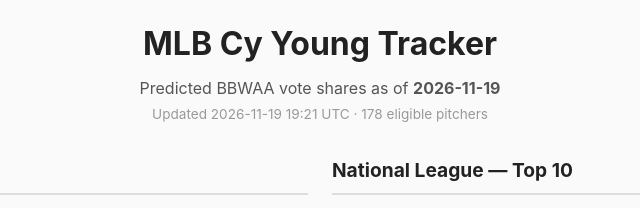
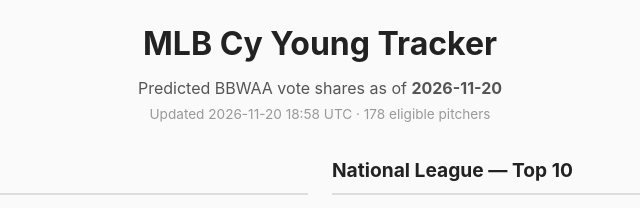
Before and after one commit to ccli-taipower/cyaward-claude, a plain HTML site: page site/index.html in a window 1280 px wide. Shown: the top 208 px of the page, 320-960 px from the left. Drawn offline with Linux system fonts and the light colour scheme.

Commit message:
data: daily ranking 2026-11-20

```diff
--- a/site/index.html
+++ b/site/index.html
@@ -3,14 +3,14 @@
 <head>
     <meta charset="UTF-8">
     <meta name="viewport" content="width=device-width, initial-scale=1.0">
-    <title>MLB Cy Young Tracker — 2026-11-19</title>
+    <title>MLB Cy Young Tracker — 2026-11-20</title>
     <link rel="stylesheet" href="style.css">
 </head>
 <body>
     <header>
         <h1>MLB Cy Young Tracker</h1>
-        <p class="subtitle">Predicted BBWAA vote shares as of <strong>2026-11-19</strong></p>
-        <p class="meta">Updated 2026-11-19 19:21 UTC · 178 eligible pitchers</p>
+        <p class="subtitle">Predicted BBWAA vote shares as of <strong>2026-11-20</strong></p>
+        <p class="meta">Updated 2026-11-20 18:58 UTC · 178 eligible pitchers</p>
     </header>
 
     <main>
```
Also changed, not shown: 1 other file.
